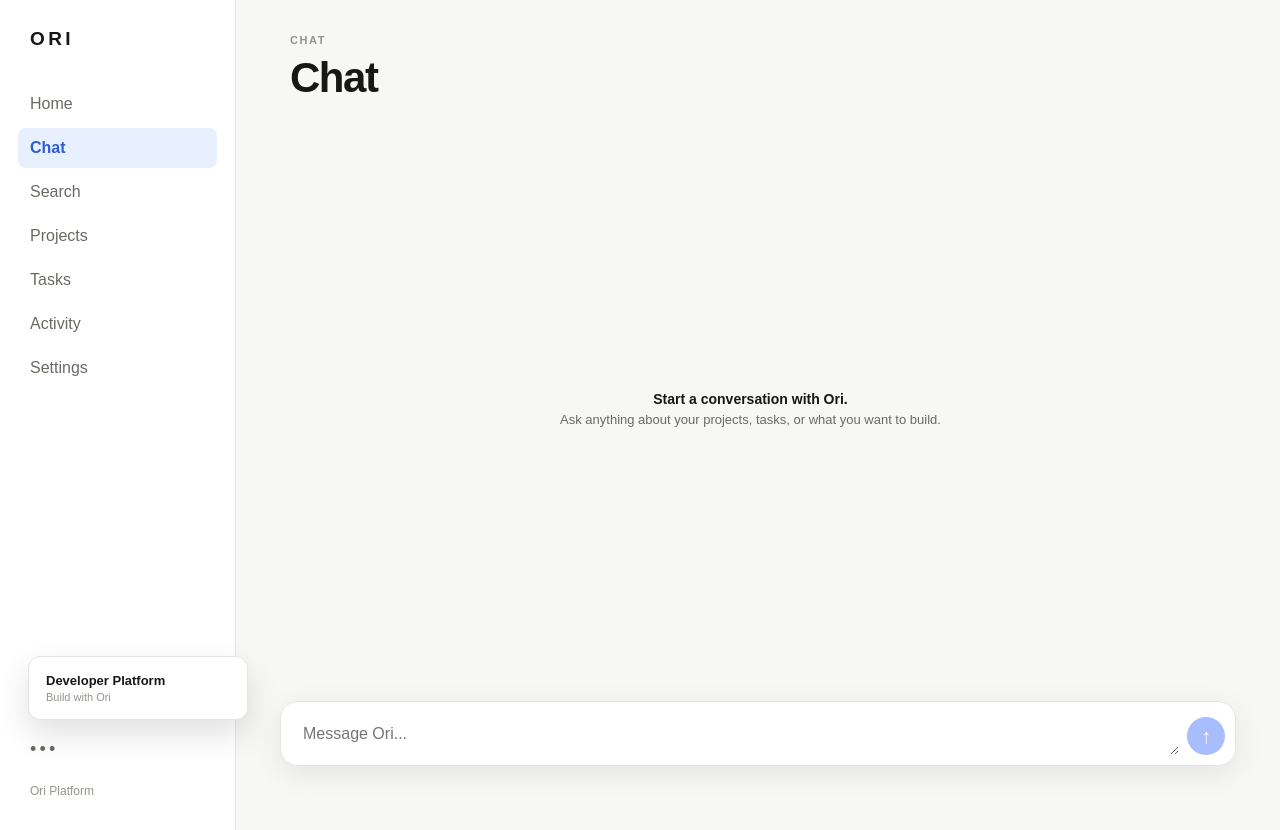
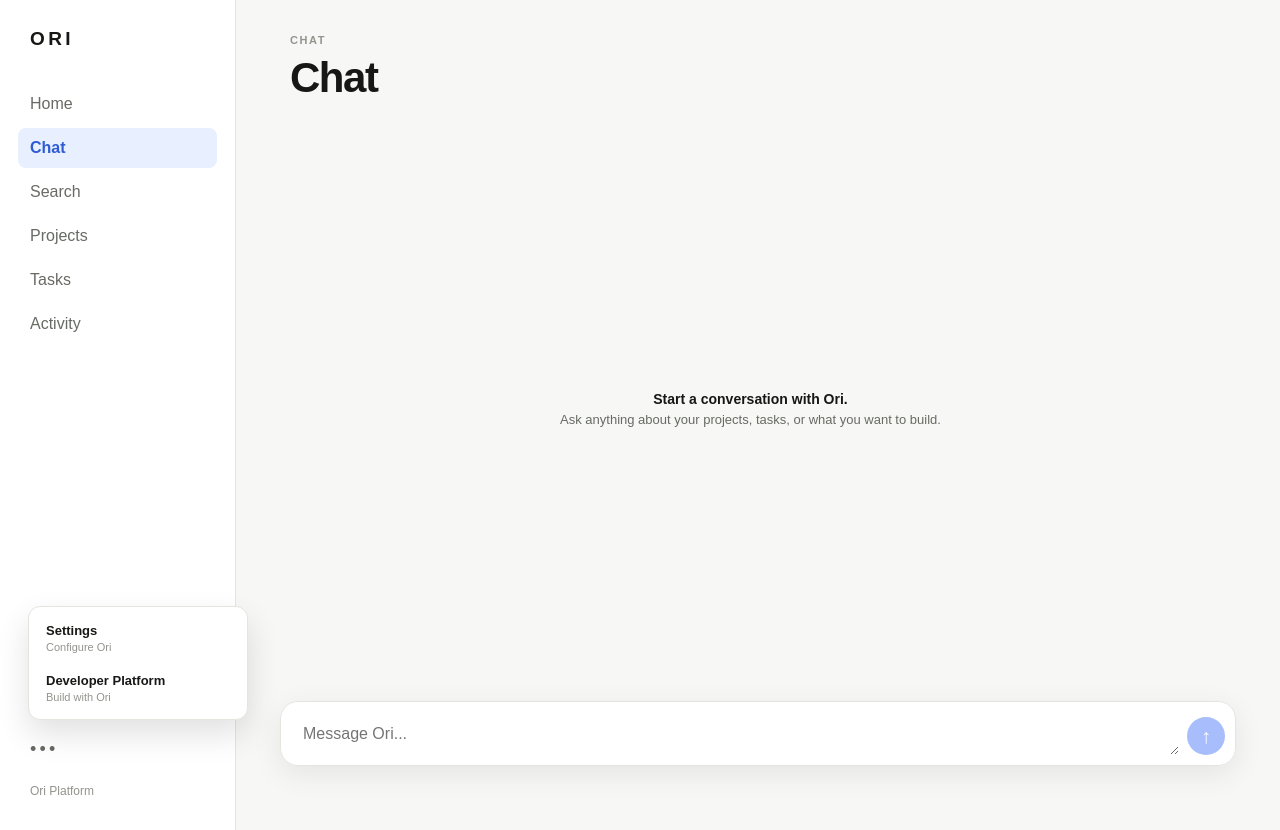
Before and after one commit to 30lnewcomb-byte/ori-platform, a Next.js app in the folder apps/web/: page /chat in a window 1280 px wide. Both pictures are taken after a click on the heading "•••". Built offline with nearby package versions, Linux system fonts and the light colour scheme; a web font is replaced by a local one.

Commit message:
Move Settings into the More menu

```diff
--- a/apps/web/components/app-shell.tsx
+++ b/apps/web/components/app-shell.tsx
@@ -10,10 +10,9 @@ const navItems: NavItem[] = [
   { label: 'Projects', href: '/projects' },
   { label: 'Tasks', href: '/tasks' },
   { label: 'Activity', href: '/notifications' },
-  { label: 'Settings', href: '/settings' },
 ]
 
-export type AppSection = 'Home' | 'Chat' | 'Search' | 'Projects' | 'Tasks' | 'Activity' | 'Settings'
+export type AppSection = 'Home' | 'Chat' | 'Search' | 'Projects' | 'Tasks' | 'Activity'
 
 export default function AppShell({
   active,
@@ -49,6 +48,10 @@ export default function AppShell({
           <details className={styles.moreMenu}>
             <summary className={styles.moreButton} aria-label="More options">•••</summary>
             <div className={styles.morePanel}>
+              <a href="/settings" className={styles.moreItem}>
+                <strong>Settings</strong>
+                <span>Configure Ori</span>
+              </a>
               <a href="/developer" className={styles.moreItem}>
                 <strong>Developer Platform</strong>
                 <span>Build with Ori</span>
```
